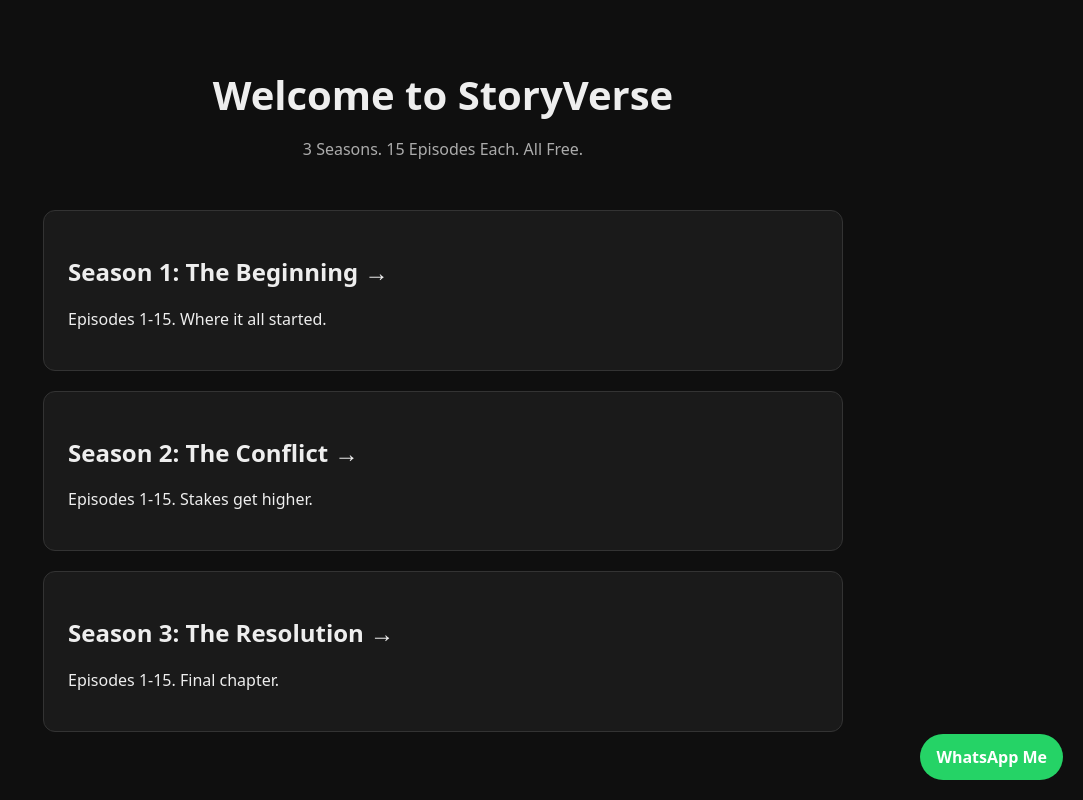
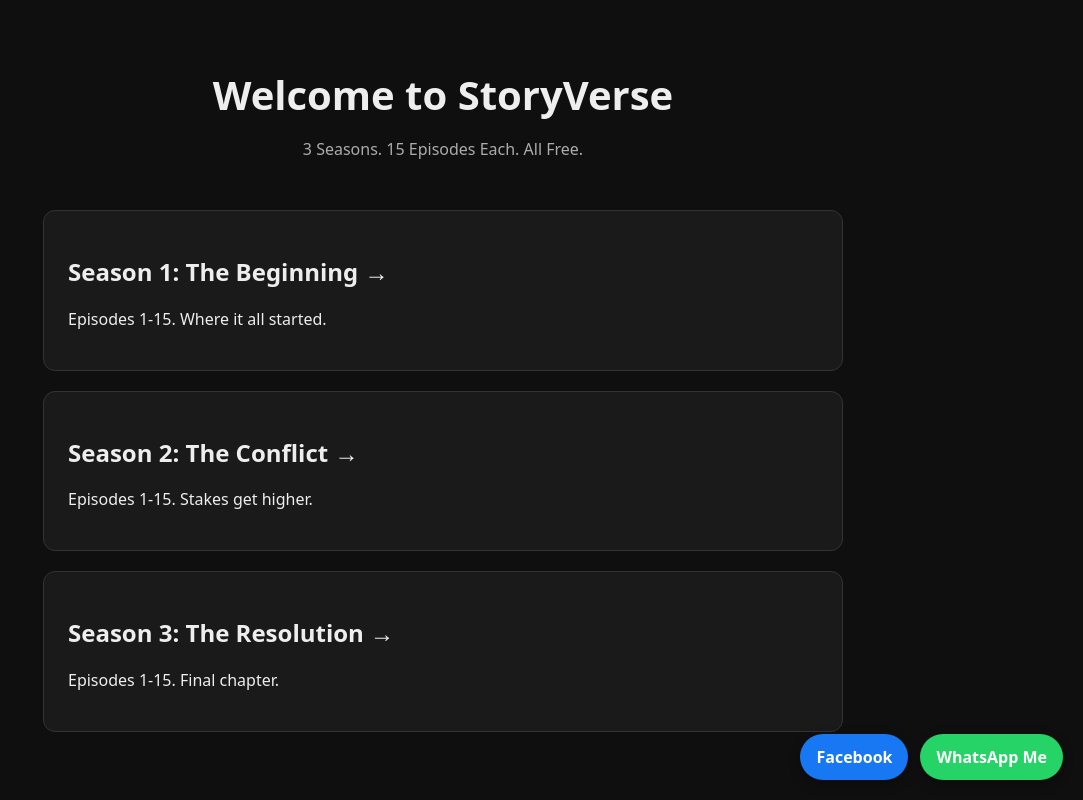
Before and after one commit to SteveAdeiza/story-verce, a Next.js app: page / in a window 1280 px wide. Shown: the whole page, without its empty margins (197-1280 px from the left). Built offline with nearby package versions, Linux system fonts and the light colour scheme.

Commit message:
Replace WhatsApp link with Facebook and WhatsApp buttons

```diff
--- a/app/layout.js
+++ b/app/layout.js
@@ -8,11 +8,23 @@
     <html lang="en">
       <body style={{margin:0, background:'#0f0f0f', color:'#eee', fontFamily:'system-ui'}}>
         {children}
-        <a href="https://wa.me/2349013284422?text=Hello, I'm from StoryVerse"
-           style={{position:'fixed',bottom:20,right:20,background:'#25D366',color:'white',
-           padding:'12px 16px',borderRadius:'50px',textDecoration:'none',fontWeight:'bold'}}>
-          WhatsApp Me
-        </a>
+
+        <div style={{position:'fixed',bottom:20,right:20,display:'flex',gap:'12px',zIndex:999}}>
+          <a href="https://www.facebook.com/profile.php?id=61581712769349"
+             target="_blank"
+             style={{background:'#1877F2',color:'white',padding:'12px 16px',
+             borderRadius:'50px',textDecoration:'none',fontWeight:'bold',
+             boxShadow:'0 4px 12px rgba(0,0,0,0.3)'}}>
+            Facebook
+          </a>
+
+          <a href="https://wa.me/2349013284422?text=Hello, I'm from StoryVerse"
+             style={{background:'#25D366',color:'white',padding:'12px 16px',
+             borderRadius:'50px',textDecoration:'none',fontWeight:'bold',
+             boxShadow:'0 4px 12px rgba(0,0,0,0.3)'}}>
+            WhatsApp Me
+          </a>
+        </div>
       </body>
     </html>
   )
```
